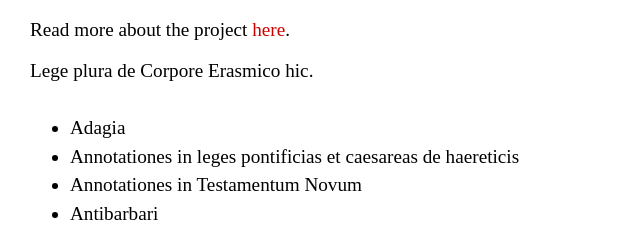
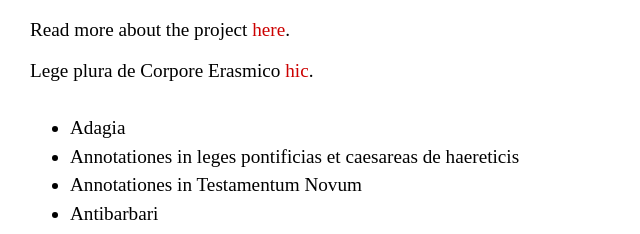
Before and after one commit to FergusJPWalsh/corpus-erasmicum, a plain HTML site: page docs/index.html in a window 1280 px wide. Shown: the part 225-459 px from the top of the page, 210-850 px from the left. Drawn offline with Linux system fonts and the light colour scheme; a web font is replaced by a local one.

Commit message:
Update index.html

```diff
--- a/docs/index.html
+++ b/docs/index.html
@@ -15,7 +15,7 @@
         Read more about the project <a href="./about.html">here</a>.
         </p>
         <p class="lead">
-        Lege plura de Corpore Erasmico hic.
+        Lege plura de Corpore Erasmico <a href="./about.html">hic</a>.
         </p>
         <ul>
           <li>Adagia</li>
```
